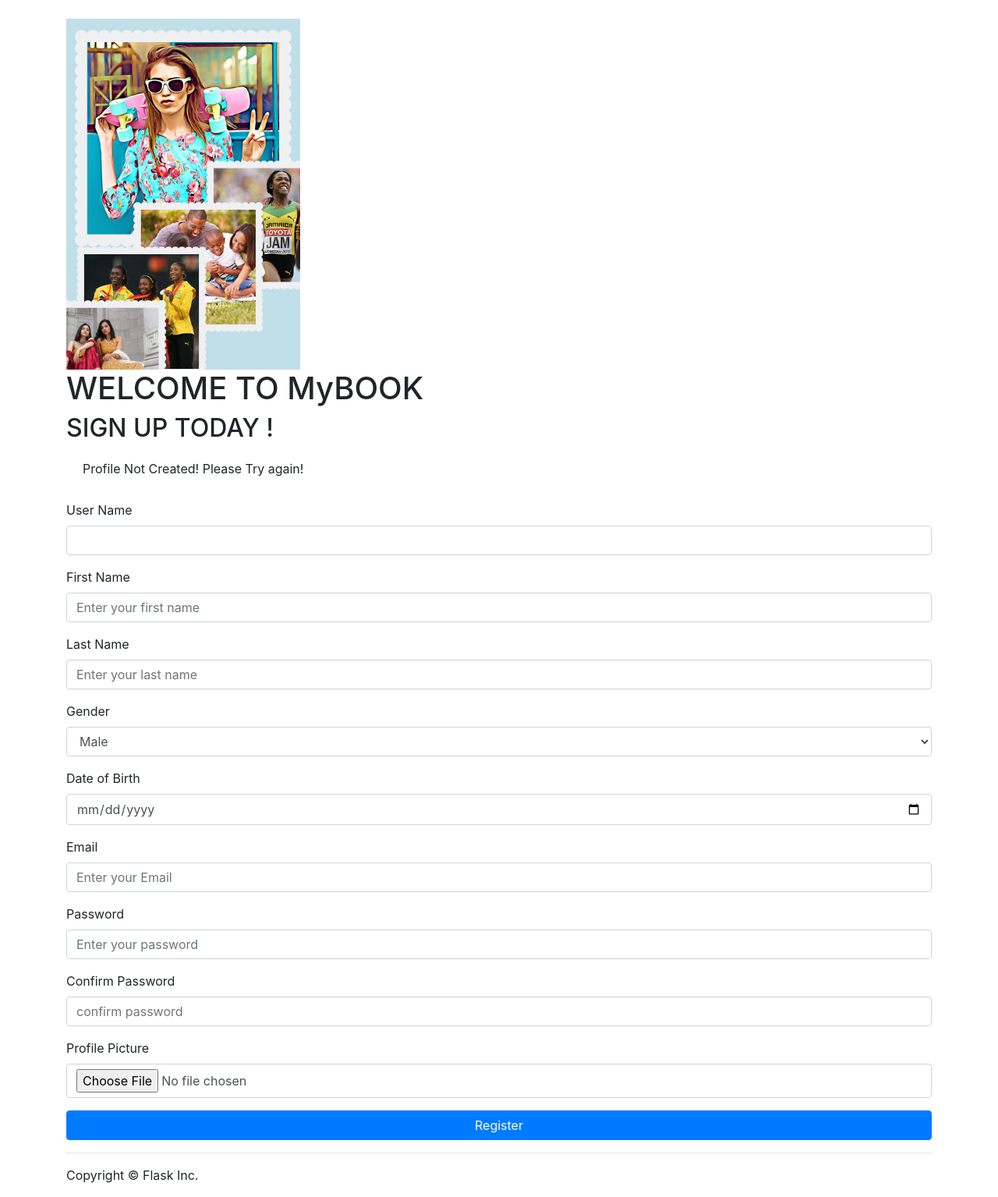
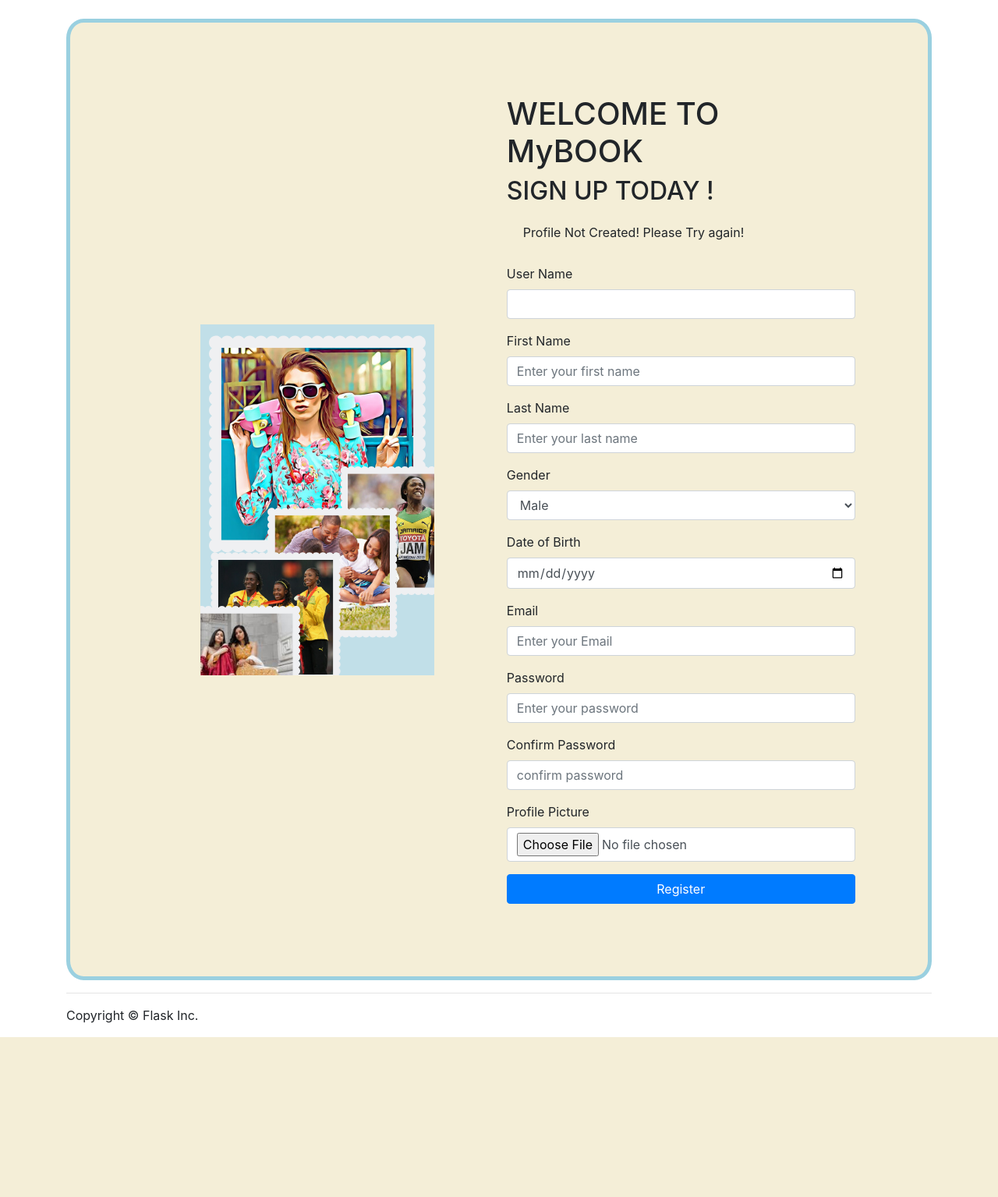
Before and after one commit to gill876/COMP3161-project, a Flask app: page /register in a window 1280 px wide. Shown: the part 56-1591 px from the top of the page at 78% size. After the commit the page ends 1386 px from the top, so only its background shows below. Run offline with Flask 2, Linux system fonts and the light colour scheme; some libraries are stand-ins or nearby versions.

Commit message:
login and signup pages

```diff
--- a/app/static/css/app.css
+++ b/app/static/css/app.css
@@ -19,3 +19,17 @@ body {
 .loginform h1{
     font-family: sans-serif;
 }
+
+.signup_container{
+    padding-left: 15%;
+    display: flex;
+    background-color: #f4eed7;
+    align-items: center;
+    border: 5px  solid;
+    border-radius: 2%;
+    border-color: #9ad0e0;
+}
+
+.signup{
+    padding: 10%;
+}
```
